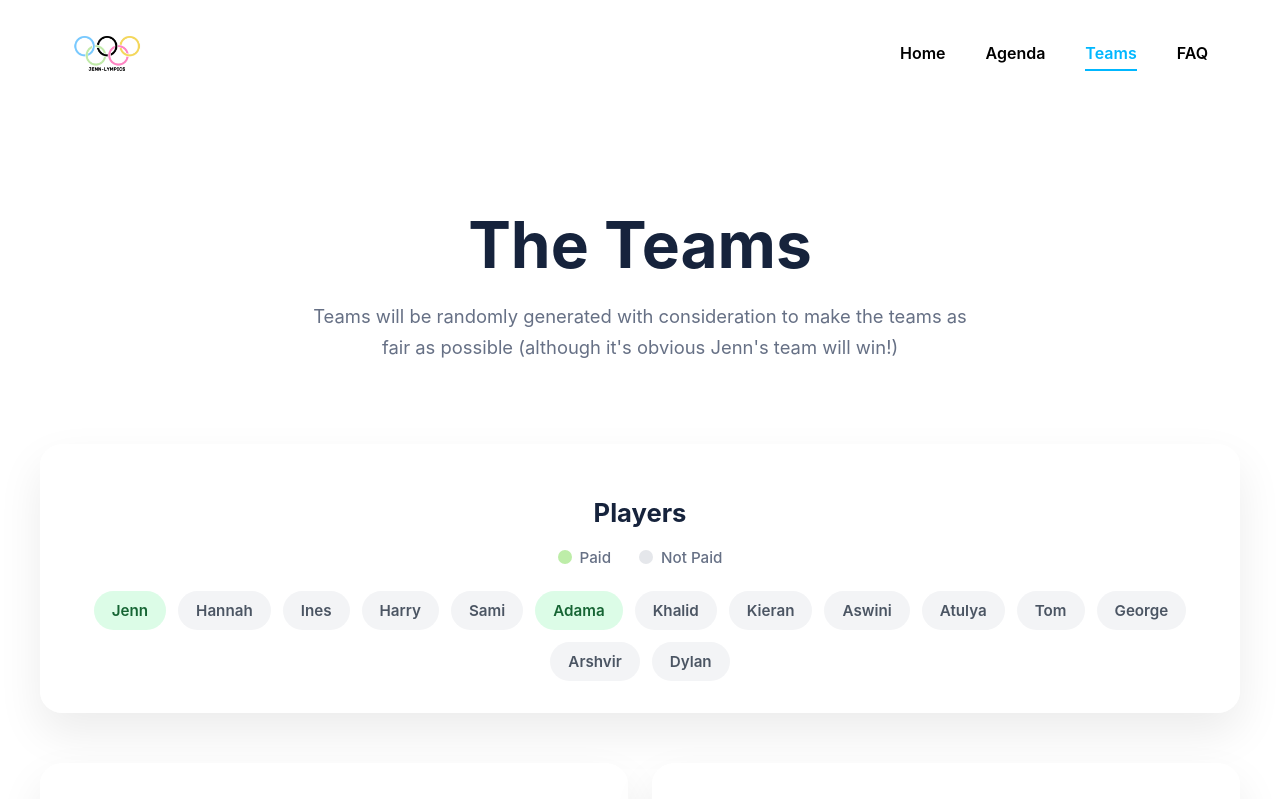
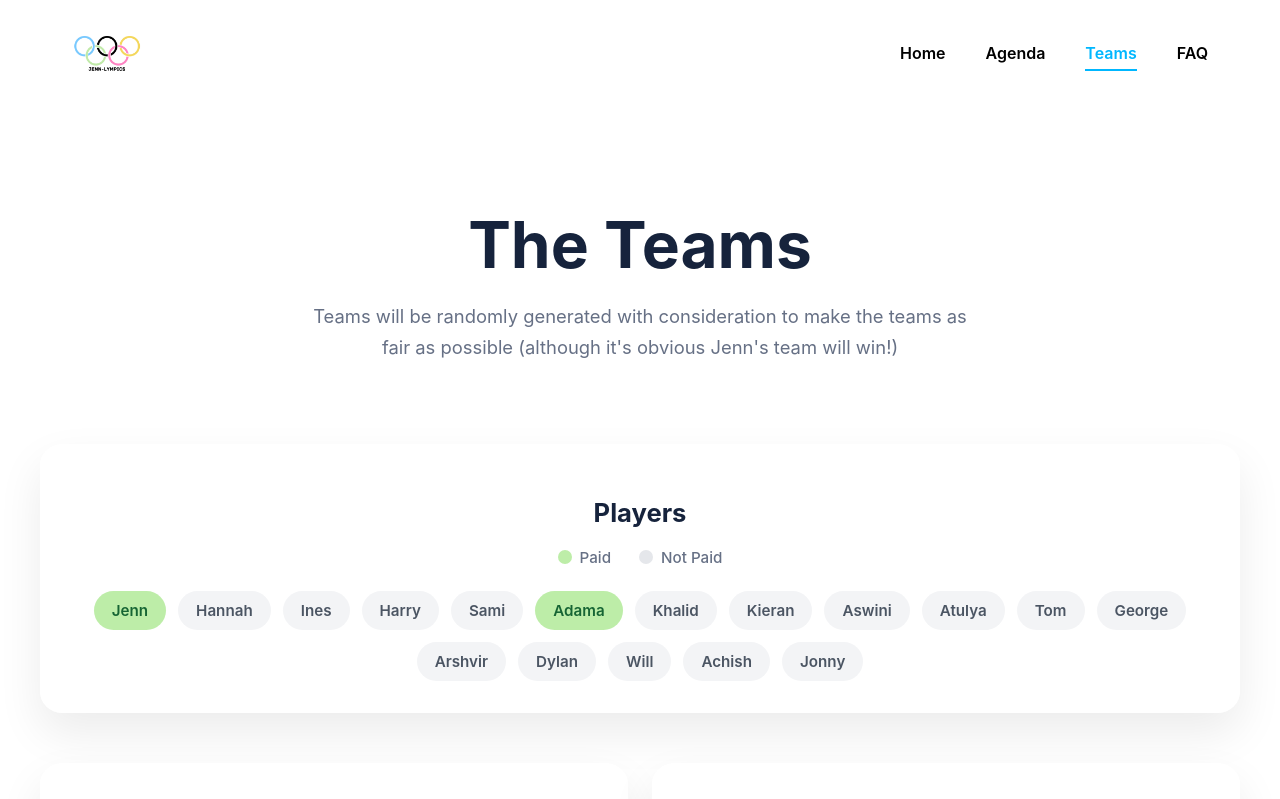
Before and after one commit to Jennipham/jenn-lympics, a React (Vite) app in the folder jenn-lympics-website/: page /teams in a window 1280 px wide. Shown: the top 799 px of the page. Built offline with nearby package versions, Linux system fonts and the light colour scheme.

Commit message:
aligning colours

```diff
--- a/jenn-lympics-website/src/components/Teams/Teams.css
+++ b/jenn-lympics-website/src/components/Teams/Teams.css
@@ -295,7 +295,7 @@ grid-template-columns:1fr;
 }
 
 .player-pill.paid {
-    background: #dcfce7;
+    background: #bdeda8;
     color: #166534;
 }
 
--- a/jenn-lympics-website/src/components/Teams/Teams.tsx
+++ b/jenn-lympics-website/src/components/Teams/Teams.tsx
@@ -19,6 +19,9 @@ export default function Teams() {
         { name: "George", paid: false },
         { name: "Arshvir", paid: false },
         { name: "Dylan", paid: false },
+        { name: "Will", paid: false },
+        { name: "Achish", paid: false },
+        { name: "Jonny", paid: false },
     ];
 
     return (
```
